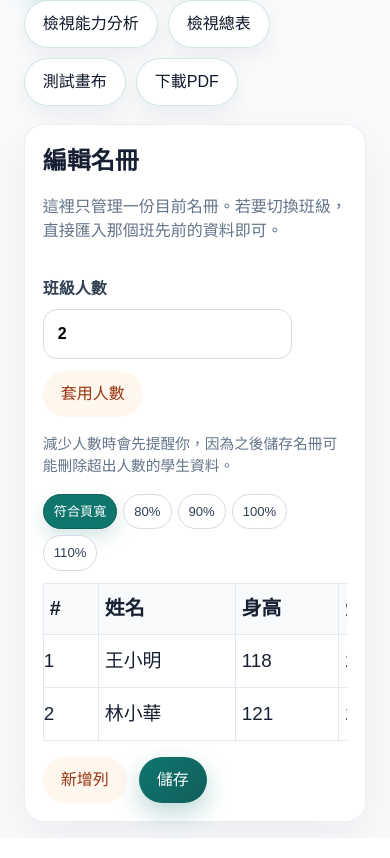
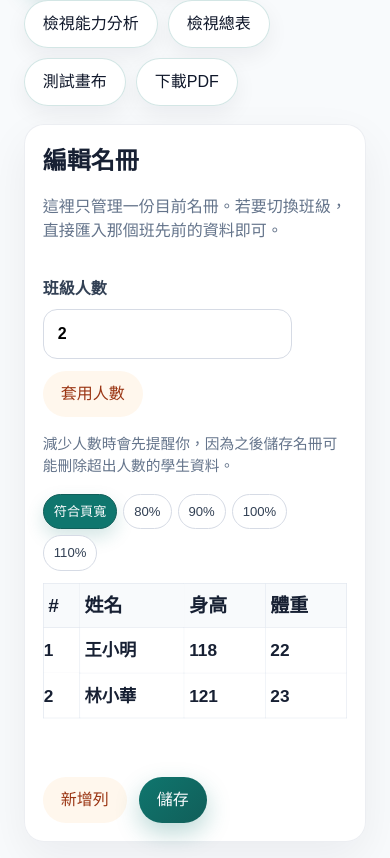
Before and after one commit to falcon12400/fitness-test-tool, a React (Vite) app: page / in a window 390 px wide. Shown: the part 464-1322 px from the top of the page. Built offline with nearby package versions, Linux system fonts and the light colour scheme.

Commit message:
Restore roster fit zoom and enlarge text

```diff
--- a/src/App.tsx
+++ b/src/App.tsx
@@ -812,7 +812,6 @@ export default function App() {
     rosterZoomMode,
     rosterViewportWidth,
     rosterNaturalWidth,
-    1,
   );
   const tableScale = resolveSheetScale(
     tableZoomMode,
--- a/src/styles.css
+++ b/src/styles.css
@@ -862,7 +862,8 @@ tbody tr.is-selected {
 
   .roster-sheet th,
   .roster-sheet td {
-    font-size: 1.18rem;
+    font-size: 1.42rem;
+    font-weight: 600;
   }
 
   .sheet-playground th {
@@ -871,7 +872,7 @@ tbody tr.is-selected {
 
   .roster-sheet th {
     padding: 10px 6px;
-    font-size: 1.24rem;
+    font-size: 1.56rem;
   }
 
   .sheet-cell,
@@ -883,9 +884,9 @@ tbody tr.is-selected {
 
   .roster-sheet .sheet-cell,
   .roster-sheet .sheet-input {
-    min-height: 50px;
+    min-height: 54px;
     padding: 12px 6px;
-    font-size: 1.18rem;
+    font-size: 1.42rem;
   }
 
   .table-editor {
```
